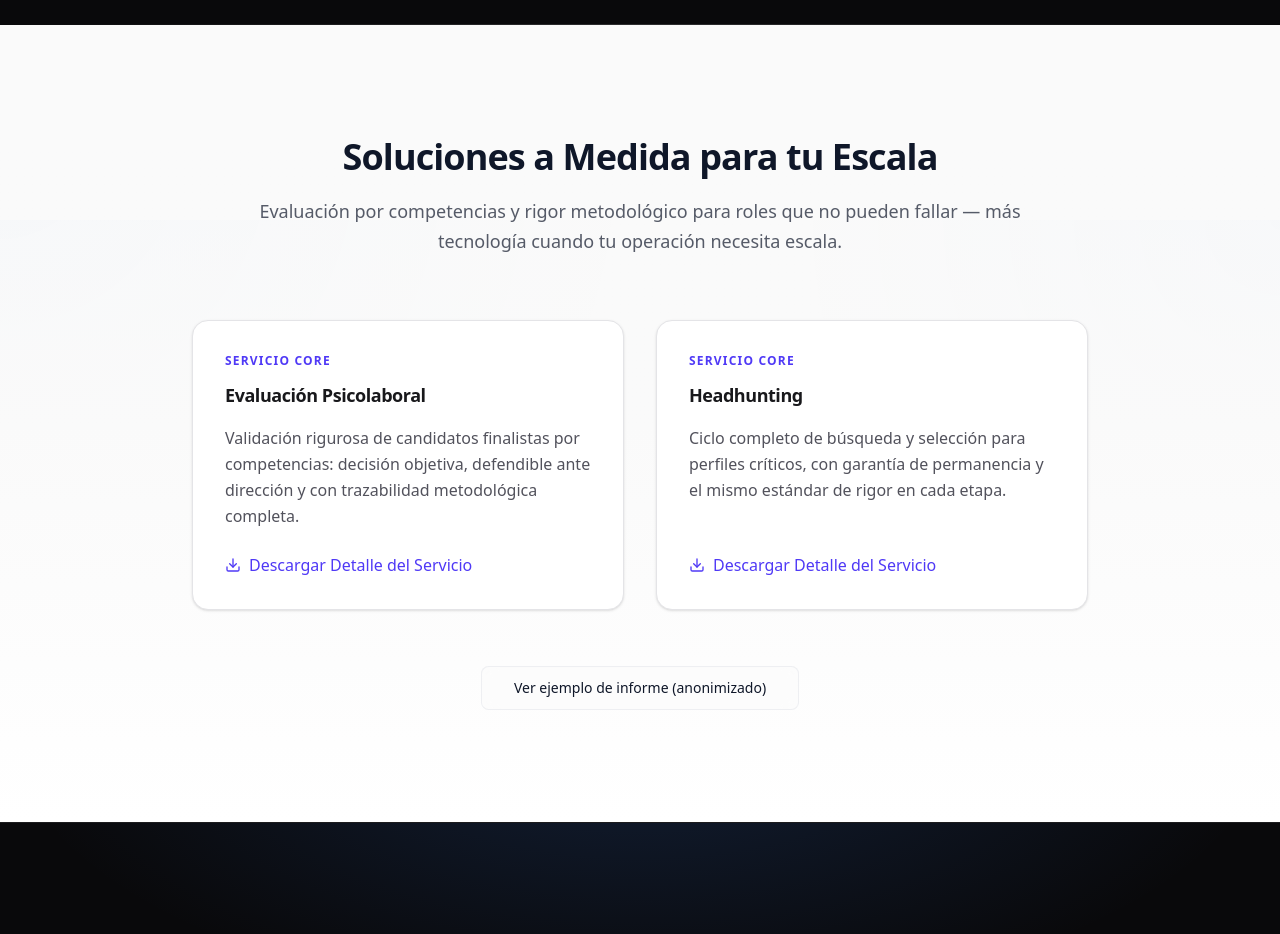
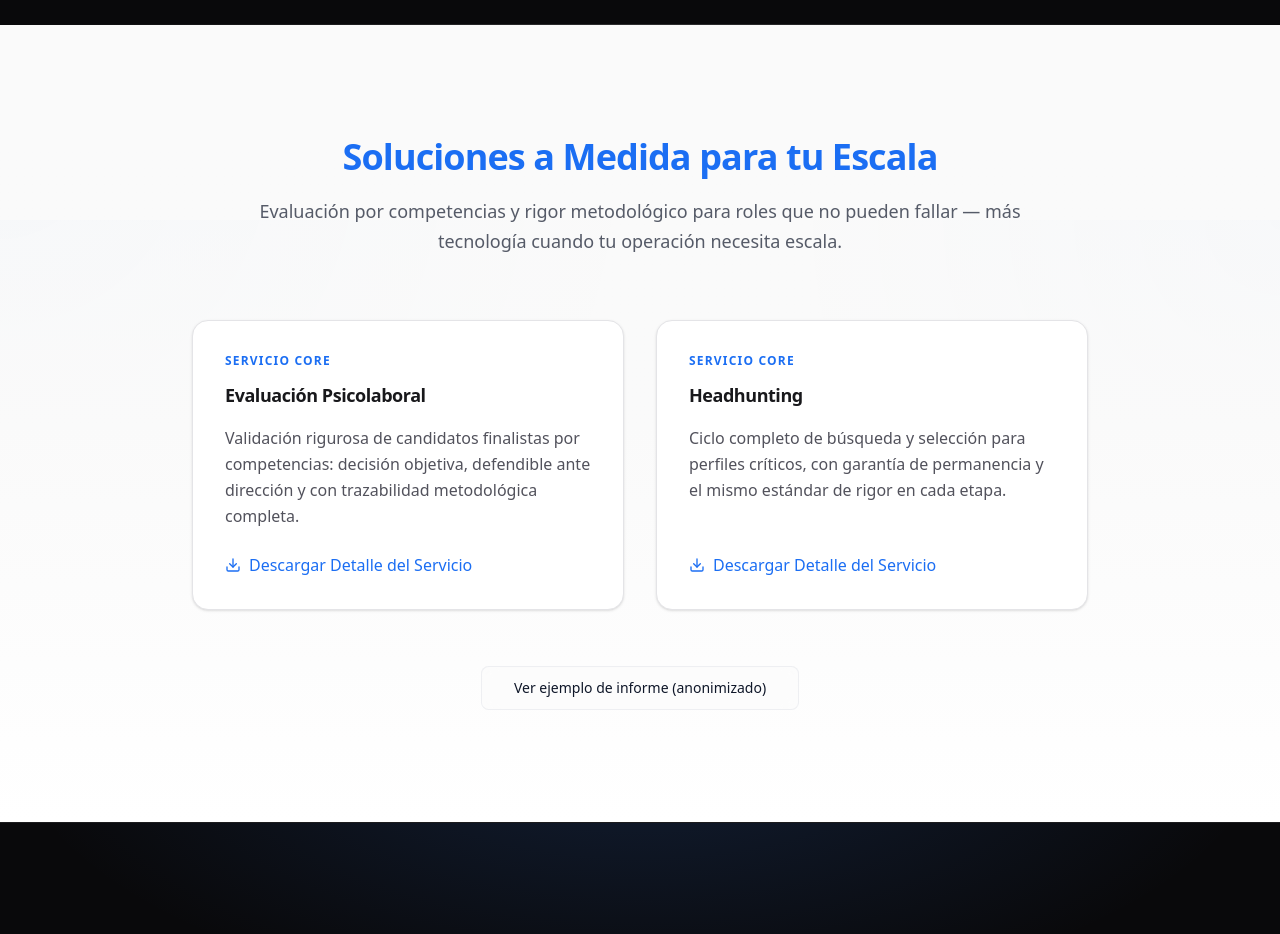
Before and after one commit to ffernandez-obrii/obrii-marketing-web, a Next.js app: page / in a window 1280 px wide. Shown: the part 1380-2314 px from the top of the page. Built offline with nearby package versions, Linux system fonts and the light colour scheme; no server answers.

Commit message:
style: aplicar color corporativo azul a seccion servicios

```diff
--- a/src/components/Services.tsx
+++ b/src/components/Services.tsx
@@ -33,7 +33,7 @@ export function Services() {
         <header className="mx-auto max-w-3xl text-center">
           <h2
             id="services-heading"
-            className="text-balance text-3xl font-semibold tracking-tight text-foreground sm:text-4xl"
+            className="text-balance text-3xl font-semibold tracking-tight text-primary sm:text-4xl"
           >
             Soluciones a Medida para tu Escala
           </h2>
@@ -47,7 +47,7 @@ export function Services() {
           {services.map((item) => (
             <li key={item.title}>
               <article className="flex h-full flex-col rounded-2xl border border-zinc-200 bg-white p-8 shadow-sm transition-all duration-300 hover:shadow-xl">
-                <span className="mb-3 block text-xs font-bold uppercase tracking-widest text-indigo-600">
+                <span className="mb-3 block text-xs font-bold uppercase tracking-widest text-primary">
                   Servicio Core
                 </span>
                 <h3 className="text-lg font-semibold tracking-tight text-zinc-900">
@@ -61,7 +61,7 @@ export function Services() {
                     href={item.detailPdf}
                     target="_blank"
                     rel="noopener noreferrer"
-                    className="mt-6 flex items-center gap-2 font-medium text-indigo-600 transition-colors hover:text-indigo-800"
+                    className="mt-6 flex items-center gap-2 font-medium text-primary transition-colors hover:text-primary/80"
                     aria-label={`Descargar detalle del servicio: ${item.title}`}
                   >
                     <Download className="h-4 w-4" />
```
